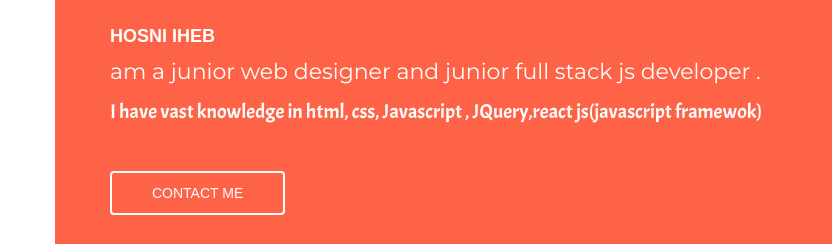
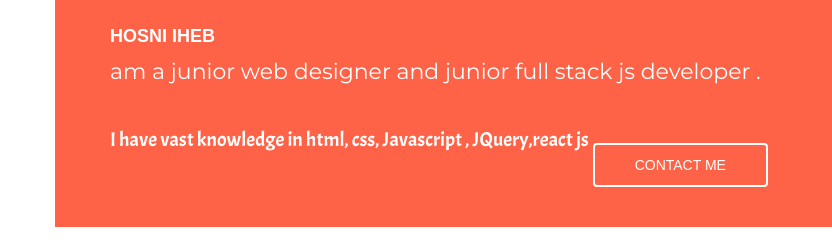
Before and after one commit to iheb-hosni/myportfolio, a plain HTML site: page index.html in a window 1280 px wide. Shown: the part 1260-1504 px from the top of the page, 0-832 px from the left. Drawn offline with nearby package versions, Linux system fonts and the light colour scheme; grey boxes are pictures that could not be loaded.

Commit message:
Update index.html

```diff
--- a/index.html
+++ b/index.html
@@ -129,7 +129,7 @@
         <div class="col-lg-8 col-md-6 col-sm-12" ">
             <div id="aboutme"><h3>about me</h3></div>
              <h4><b>hosni iheb</b></h4><p class="junior" style="    font-size: 22px; font-family: 'Montserrat', sans-serif;
-">am a junior web designer and junior full stack js developer .</p> <span class="vast">I have vast knowledge in html, css, Javascript , JQuery,react js(javascript framewok)</span>
+">am a junior web designer and junior full stack js developer .</p> <span class="vast">I have vast knowledge in html, css, Javascript , JQuery,react js</span>
             <a href="#" class="btn ">contact me</a>
 
 </div>
```
